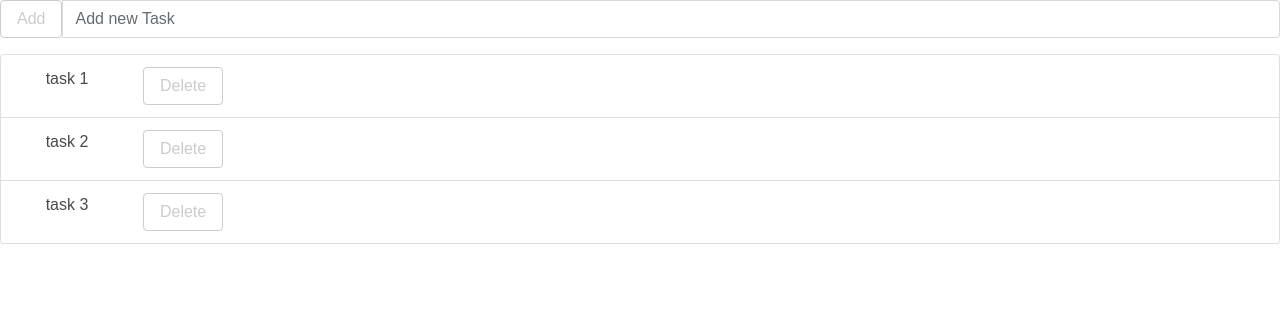
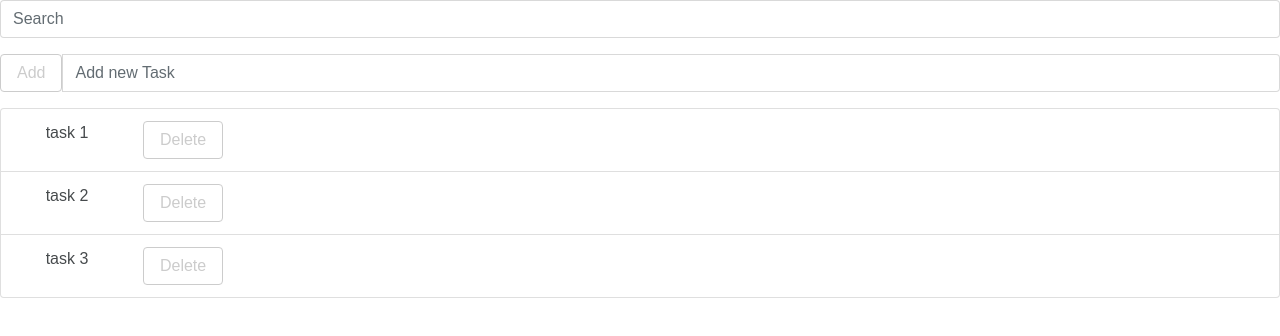
Before and after one commit to IvanKravchuk/reactToDoApp, a React (Create React App) app: page / in a window 1280 px wide. Shown: the top 336 px of the page. Built offline with nearby package versions, Linux system fonts and the light colour scheme.

Commit message:
add deleteTask, InputSearch (not working)

```diff
--- a/package.json
+++ b/package.json
@@ -3,6 +3,7 @@
   "version": "0.1.0",
   "private": true,
   "dependencies": {
+    "eslint": "^4.14.0",
     "react": "^16.2.0",
     "react-dom": "^16.2.0",
     "react-scripts": "1.0.17"
--- /dev/null
+++ b/src/Components/InputSearch.js
@@ -0,0 +1,40 @@
+import React, { Component } from 'react';
+
+export default class InputSearch extends Component {
+
+    constructor(props) {
+        super(props);
+        this.state = {
+            value: ''
+        };
+    }
+
+    handleChange(inputValue) {
+        this.setState({
+            value: inputValue
+        });
+        this.props.search(this.state.value);
+    }
+
+    // handleClick() {
+    //     this.props.search(this.state.value);
+    //     this.setState({
+    //         value: ''
+    //     });
+    // }
+
+    render() {
+        return (
+            <div className="input-group mb-3">
+                <input
+                    className="form-control"
+                    placeholder="Search"
+                    type="text"
+                    value={this.state.value}
+                    onChange={(e)=>this.handleChange(e.target.value)}
+                />
+
+            </div>
+        );
+    }
+}
--- a/src/Components/Task.js
+++ b/src/Components/Task.js
@@ -2,20 +2,25 @@ import React, { Component } from 'react';
 
 export default class Task extends Component {
 
+    handleClick(){
+        // console.log(this);
+        this.props.deleteTask(this.props.taskName);
+    }
+
     render() {
         return (
-            <button className="list-group-item list-group-item-action">
+            <div className="list-group-item list-group-item-action">
                 <div className="row">
 
                         <div className="col-sm-8">
                             {this.props.taskName}
                         </div>
                         <div className="col-sm-4">
-                            <button className="btn btn-outline-secondary">Delete</button>
+                            <button onClick={this.handleClick.bind(this)} className="btn btn-outline-secondary">Delete</button>
                         </div>
 
                 </div>
-            </button>
+            </div>
         );
     }
 }
--- a/src/Components/TaskList.js
+++ b/src/Components/TaskList.js
@@ -1,6 +1,7 @@
 import React, { Component } from 'react';
 import Task from './Task';
 import InputTask from './InputTask';
+import InputSearch from "./InputSearch";
 
 let TASKS = [
     {
@@ -16,6 +17,7 @@ export default class TaskList extends Component {
 
     constructor(props) {
         super(props);
+        // this.deleteTask = this.deleteTask.bind(this);
         this.state = {
             displayedTasks: TASKS
         };
@@ -31,17 +33,34 @@ export default class TaskList extends Component {
         });
     }
 
+    deleteTask = (taskName) => {
+        this.setState({
+            displayedTasks: this.state.displayedTasks.filter((task) => task.taskName !== taskName)
+        });
+    }
+
+    search(searchValue) {
+        console.log(searchValue);
+        if (searchValue !== '') {
+            this.setState({
+                displayedTasks: this.state.displayedTasks.filter((task) => task.taskName === searchValue)
+            });
+        }
+    }
+
     render() {
         return (
             <div>
+                <InputSearch search = {this.search.bind(this)}/>
                 <InputTask addTask = {this.addNewTask.bind(this)} />
                 <div>
                     <div className="list-group">
                         {
-                            this.state.displayedTasks.map(function(el, index) {
+                            this.state.displayedTasks.map((el, index) => {
                                 return <Task
                                     key={index}
                                     taskName={el.taskName}
+                                    deleteTask={this.deleteTask}
                                 />;
                             })
                         }
```
Also changed, not shown: 2 other files (tests, documents, lock files or other folders).
